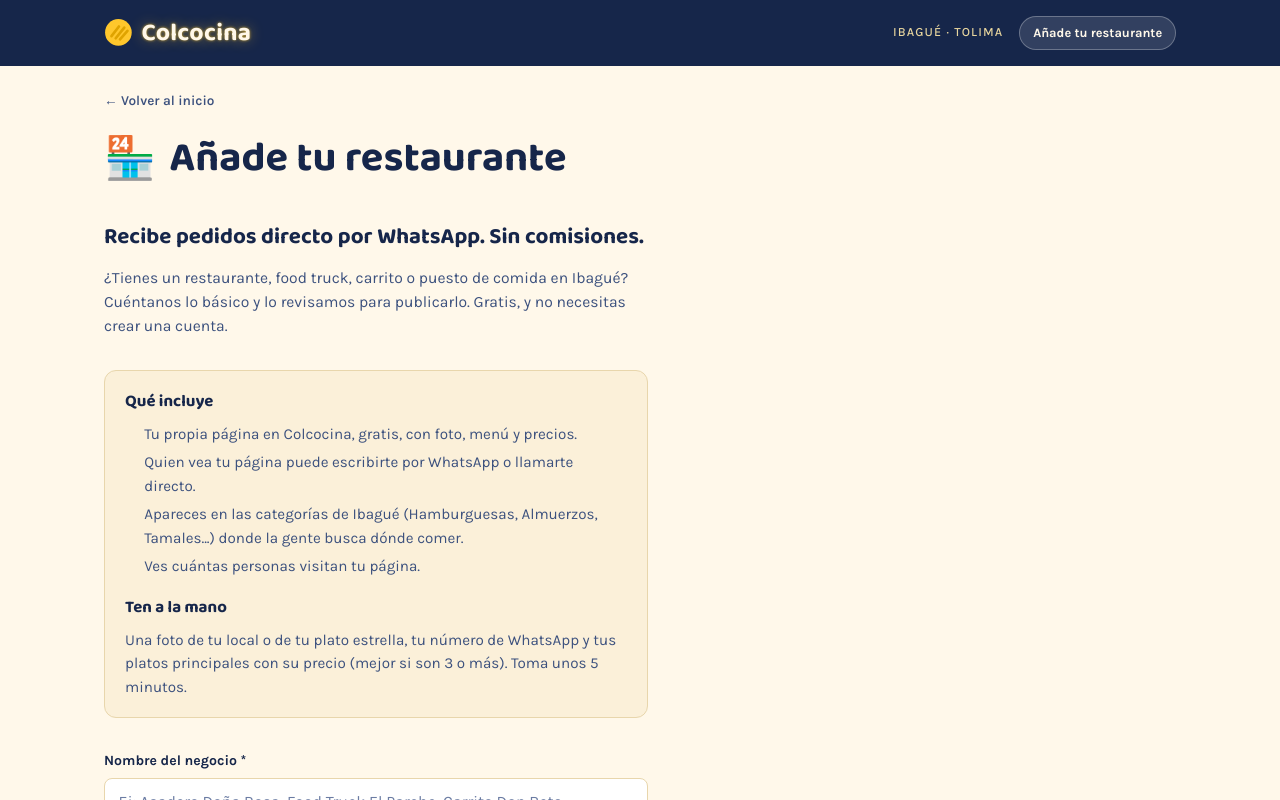
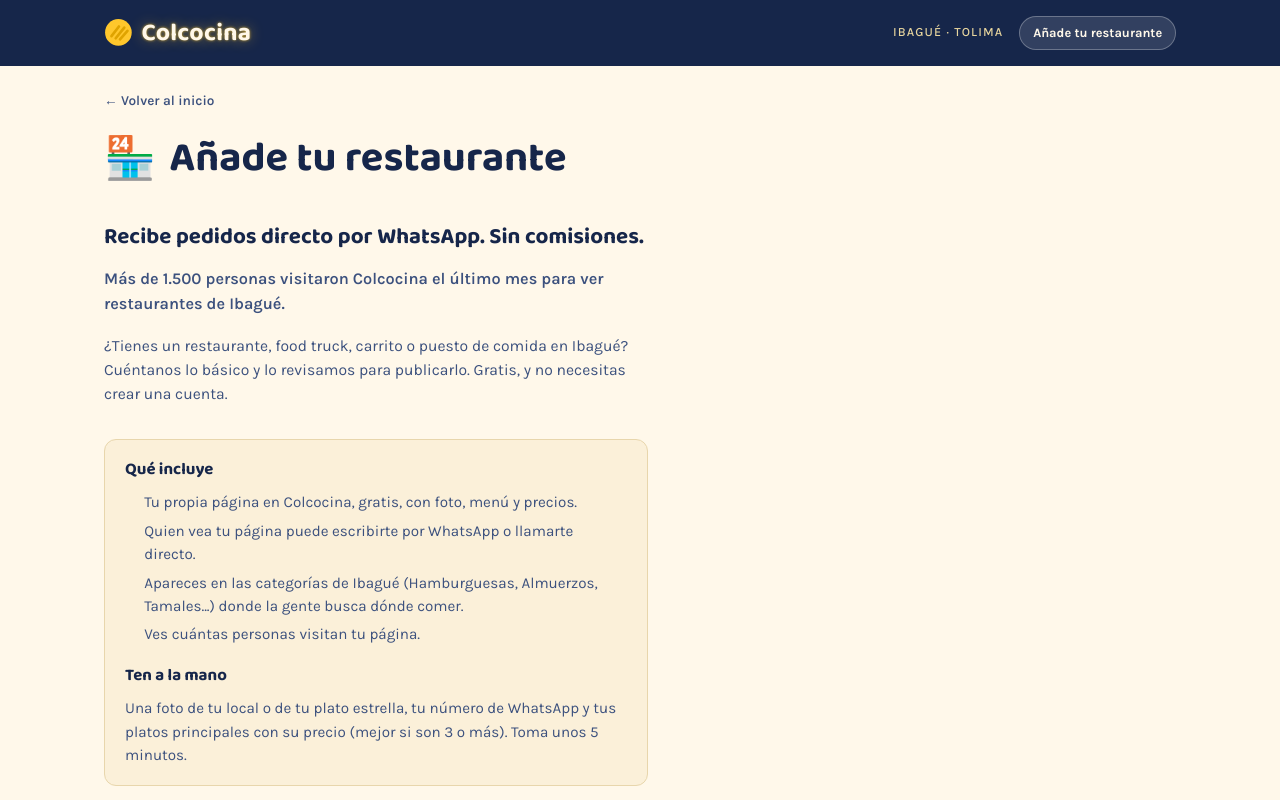
Before and after one commit to Trev1981-byte/sabores-ibague, a Next.js app in the folder sabores-ibague/: page /agregar in a window 1280 px wide. Shown: the top 800 px of the page. Built offline with nearby package versions, Linux system fonts and the light colour scheme; no server answers; the database is empty.

Commit message:
Add visitor-reach line to signup page

```diff
--- a/sabores-ibague/src/app/agregar/page.tsx
+++ b/sabores-ibague/src/app/agregar/page.tsx
@@ -41,6 +41,14 @@ export default async function AddRestaurantPage() {
       <p className="signup-lead">
         Recibe pedidos directo por WhatsApp. Sin comisiones.
       </p>
+      {/* Audience hook for owners. GA4 showed ~2K active users for the last
+          30 days (it rounds), so this is deliberately rounded DOWN. Check
+          GA4 monthly and keep it true — never round up, and don't turn it
+          into a claim about customers or orders. */}
+      <p className="signup-reach">
+        Más de 1.500 personas visitaron Colcocina el último mes para ver
+        restaurantes de Ibagué.
+      </p>
 
       <p className="form-intro">
         ¿Tienes un restaurante, food truck, carrito o puesto de comida en
--- a/sabores-ibague/src/app/globals.css
+++ b/sabores-ibague/src/app/globals.css
@@ -840,6 +840,13 @@ footer {
   line-height: 1.25;
   color: var(--text);
 }
+.signup-reach {
+  max-width: 34rem;
+  margin: 0 0 1.1rem;
+  font-size: 1.02rem;
+  font-weight: 600;
+  color: var(--text-soft);
+}
 .signup-pitch {
   max-width: 34rem;
   margin: 0 0 2rem;
```
